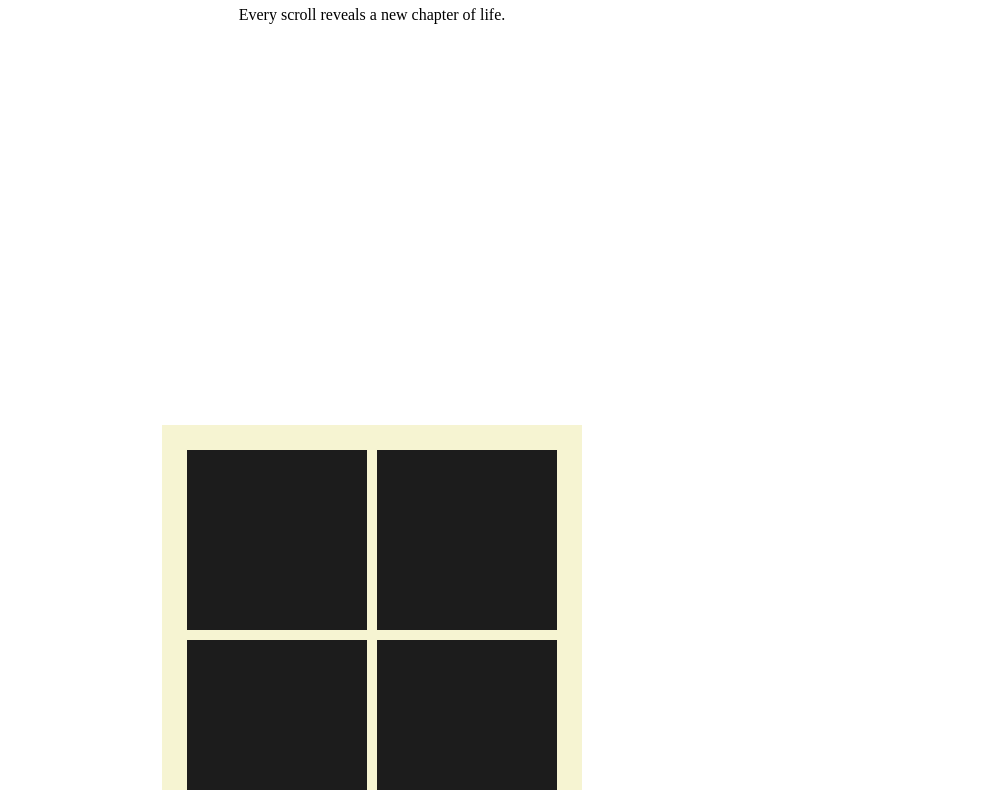
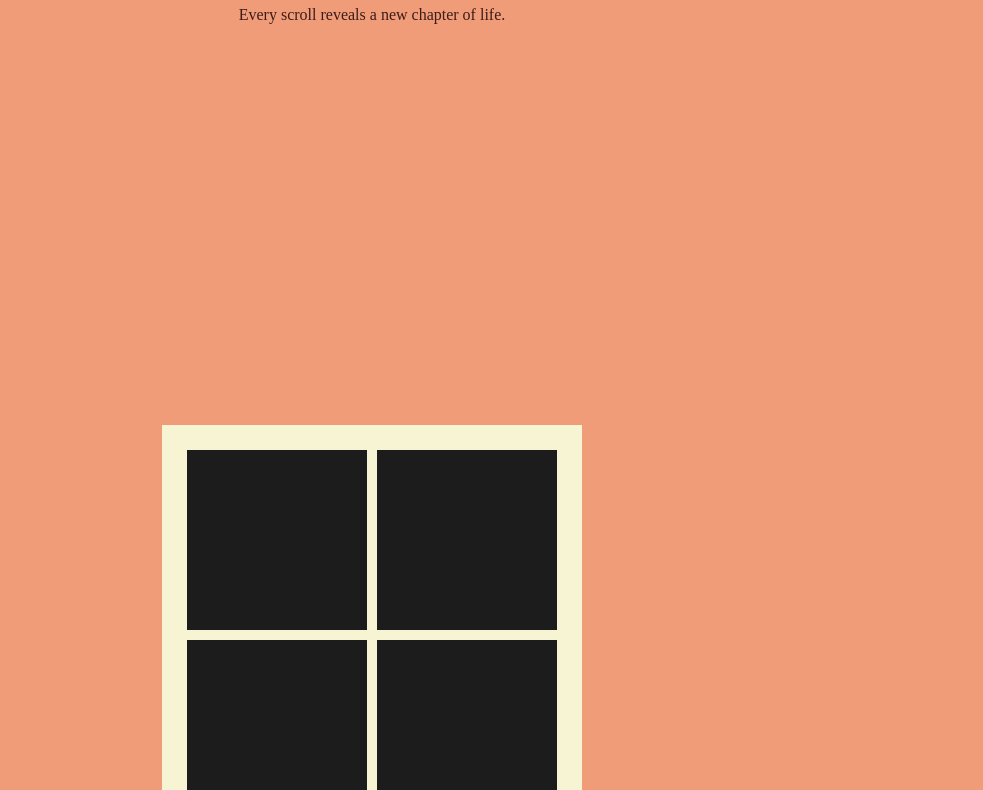
Before and after one commit to p3ytonk/scrollytelling-a-scroll-through-time-peyton, a plain HTML site: page index.html in a window 1280 px wide. Shown: the part 513-1303 px from the top of the page, without its empty margins (268-1251 px from the left). Drawn offline with nearby package versions, Linux system fonts and the light colour scheme.

Commit message:
Refactor CSS variables for theme support

```diff
--- a/styles/variables.css
+++ b/styles/variables.css
@@ -1,27 +1,34 @@
-:root{
+:root {
+  --brown: #3B1C19;
+  --burnt: #A44A3F;
+  --apricot: #F19C79;
+  --cream: #F6F4D2;
+  --mint: #CBDFBD;
+  --lime: #D4E09B;
 
---brown:#3B1C19;
---burnt:#A44A3F;
---apricot:#F19C79;
---cream:#F6F4D2;
---mint:#CBDFBD;
---lime:#D4E09B;
+  --font-display: "Bayon", sans-serif;
+  --font-body: "Baskerville", serif;
 
---font-display:"Bayon", sans-serif;
---font-body:"Baskerville", serif;
-
+  /* default theme */
+  --bg: var(--apricot);
+  --text: var(--brown);
+  --panel-bg: var(--cream);
+  --progress-track: var(--burnt);
+  --progress-fill: var(--brown);
 }
 
-body[data-theme="light"]{
-
---bg:var(--apricot);
---text:var(--brown);
-
+body[data-theme="light"] {
+  --bg: var(--apricot);
+  --text: var(--brown);
+  --panel-bg: var(--cream);
+  --progress-track: var(--burnt);
+  --progress-fill: var(--brown);
 }
 
-body[data-theme="dark"]{
-
---bg:var(--brown);
---text:var(--cream);
-
+body[data-theme="dark"] {
+  --bg: var(--brown);
+  --text: var(--cream);
+  --panel-bg: #f3e8d0;
+  --progress-track: var(--apricot);
+  --progress-fill: var(--cream);
 }
```
